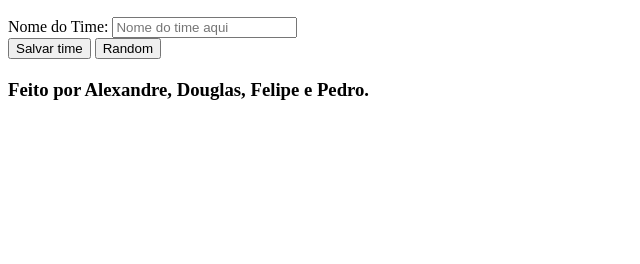
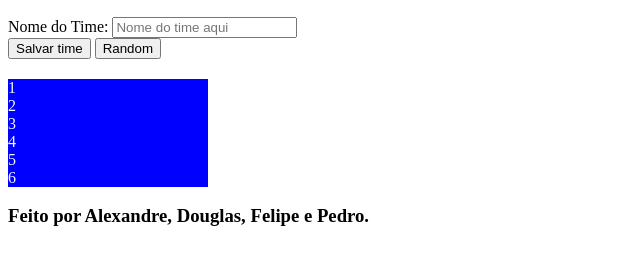
Before and after one commit to pedrodc1236/luckystrike, a plain HTML site: page index.html in a window 1280 px wide. Shown: the part 110-374 px from the top of the page, without its empty margins (0-640 px from the left). Drawn offline with Linux system fonts and the light colour scheme; no server answers.

Commit message:
Mudanças visuais

```diff
--- a/index.html
+++ b/index.html
@@ -23,12 +23,12 @@
     </aside>
     <section id="time">
       <h2 id="nome-time"></h2>
-      <div id="card1" class="card-pokemon"></div>
-      <div id="card2" class="card-pokemon"></div>
-      <div id="card3" class="card-pokemon"></div>
-      <div id="card4" class="card-pokemon"></div>
-      <div id="card5" class="card-pokemon"></div>
-      <div id="card6" class="card-pokemon"></div>
+      <div id="card1" class="card-pokemon">1</div>
+      <div id="card2" class="card-pokemon">2</div>
+      <div id="card3" class="card-pokemon">3</div>
+      <div id="card4" class="card-pokemon">4</div>
+      <div id="card5" class="card-pokemon">5</div>
+      <div id="card6" class="card-pokemon">6</div>
     </section>
   </main>
   <footer>
--- a/style.css
+++ b/style.css
@@ -1,4 +1,5 @@
 .card-pokemon {
   width: 200px;
-  background-color: black;
+  background-color: blue;
+  color: aliceblue;
 }
```
